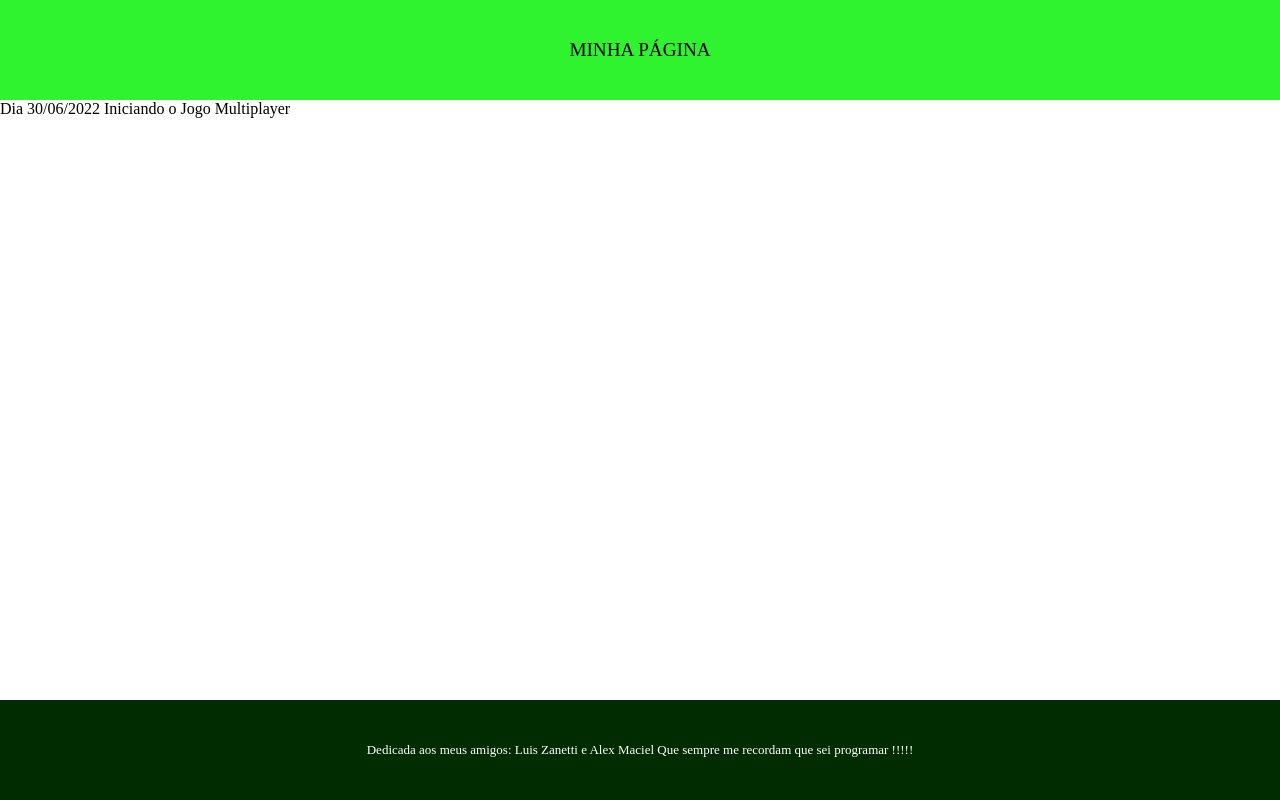
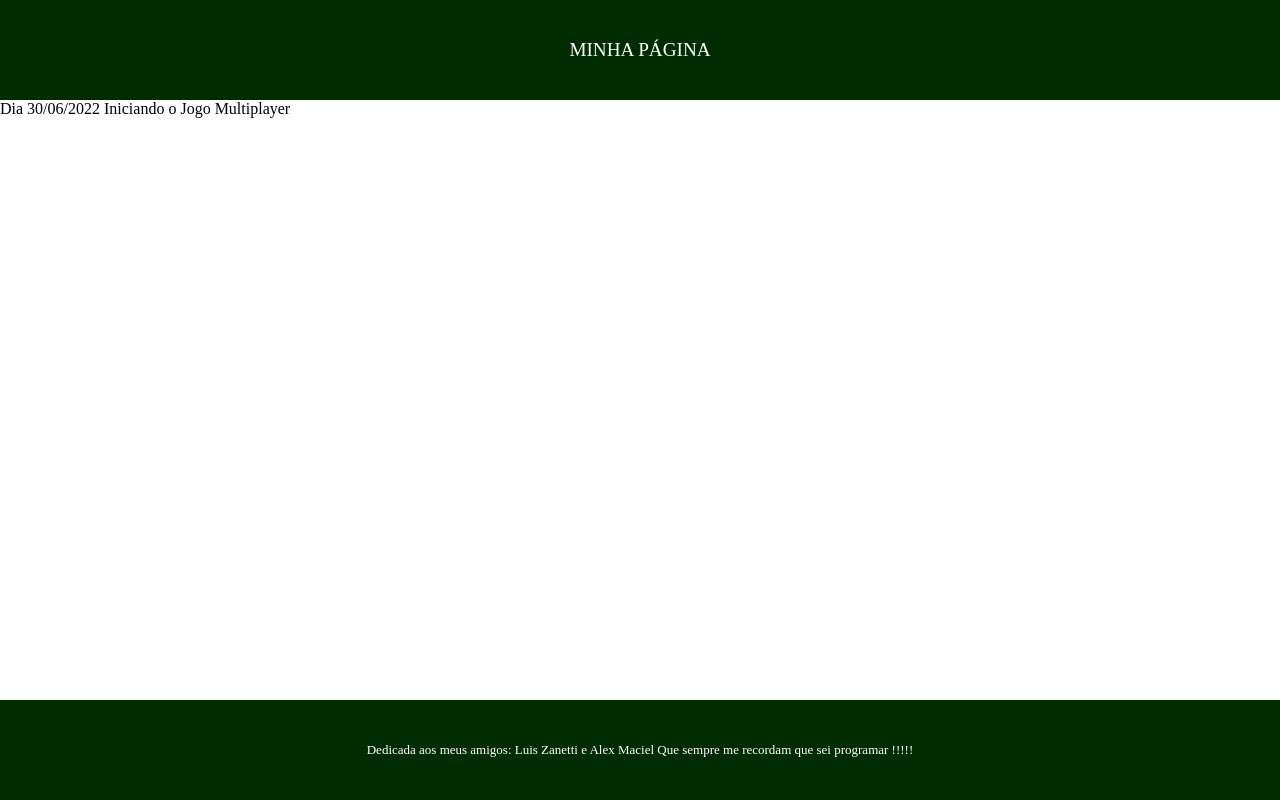
Before and after one commit to weslleysr85/Site, a plain HTML site: page index.html in a window 1280 px wide. Drawn offline with Linux system fonts and the light colour scheme.

Commit message:
troca da cor da logo

```diff
--- a/style.css
+++ b/style.css
@@ -13,12 +13,14 @@ body {
     height: 100px;
     line-height: 100px;
     text-align: center;
+    background-color: #012b01;
+    color: #ffffff;
+
 }
 
 
 #logo{
     font-size: larger;
-    background-color: #2ef32e;
 }
 
 #center{
@@ -29,6 +31,4 @@ body {
     bottom: 0;
     position: absolute;
     font-size:small;
-    color: #ffffff;
-    background-color: #012b01;
 }
```
